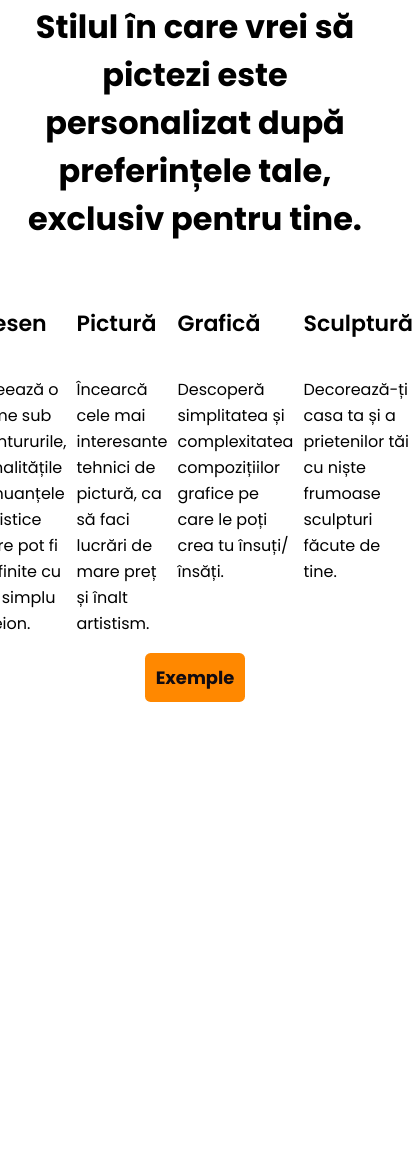
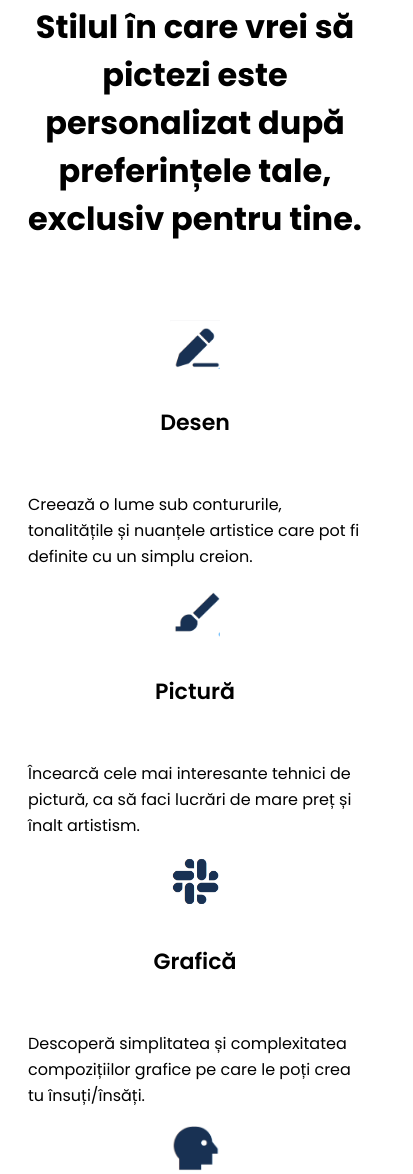
Before and after one commit to Ecaterina1991/afterschool, a plain HTML site: page index.html in a window 390 px wide. Shown: the part 1033-2207 px from the top of the page, 413 px wide, since content can reach past the window. Before the commit the page ends 1743 px from the top, so only its background shows below. Drawn offline with Linux system fonts and the light colour scheme.

Commit message:
icons second section, made responsive the section

```diff
--- a/index.html
+++ b/index.html
@@ -99,18 +99,22 @@
 
   <div class="section-grid-4-col">
     <div class="section-grid-4-col-1">
+      <img class="icon-image"src="./images/img-draw.png" alt="draw image icon" />
       <h5>Desen</h5>
       <p>Creează o lume sub contururile, tonalitățile și nuanțele artistice care pot fi definite cu un simplu creion.</p>
     </div>
     <div class="section-grid-4-col-2">
+      <img class="icon-image"src="./images/img-paint.png" alt="draw image icon" />
       <h5>Pictură</h5>
       <p>Încearcă cele mai interesante tehnici de pictură, ca să faci lucrări de mare preț și înalt artistism.</p>
     </div>
     <div class="section-grid-4-col-3">
+      <img class="icon-image"src="./images/img-graphic.png" alt="draw image icon" />
       <h5>Grafică</h5>
       <p>Descoperă simplitatea și complexitatea compozițiilor grafice pe care le poți crea tu însuți/însăți.</p>
     </div>
     <div class="section-grid-4-col-4">
+      <img class="icon-image"src="./images/img-sculpture.png" alt="draw image icon" />
       <h5>Sculptură</h5>
       <p>Decorează-ți casa ta și a prietenilor tăi cu niște frumoase sculpturi făcute de tine.</p>
     </div>
--- a/style.css
+++ b/style.css
@@ -174,6 +174,8 @@ body > section:last-child {
   display: grid;
   grid-template-areas: "grid-col-1 grid-col-2 grid-col-3 grid-col-4";
   gap: 0.63em;
+  padding-top: 50px;
+  padding-bottom: 30px;
 }
 
 .section-grid-4-col-1 {
@@ -198,6 +200,11 @@ body > section:last-child {
 .section-grid-4-col p {
   font-size: 1em;
   line-height: 26px;
+}
+
+.icon-image {
+  width: 50px;
+  height: auto;
 }
 
 @media screen and (max-width: 890px) {
@@ -253,6 +260,24 @@ body > section:last-child {
     padding: 20px 10px;
     align-items: center;
   }
+
+  .section-grid-4-col {
+    display: grid;
+    grid-template-areas:
+      "grid-col-1 grid-col-2"
+      "grid-col-3 grid-col-4";
+    gap: 30px;
+    padding-top: 50px;
+    padding-bottom: 30px;
+  }
+
+  .section-row-4-cols > div {
+    margin: 0;
+    display: flex;
+    flex-direction: column;
+    justify-content: center;
+    align-items: center;
+  }
 }
 
 @media screen and (max-width: 600px) {
@@ -269,4 +294,25 @@ body > section:last-child {
     justify-content: center;
     align-items: center;
   }
+
+  .section-grid-4-col {
+    display: grid;
+    grid-template-areas:
+      "grid-col-1"
+      "grid-col-2"
+      "grid-col-3"
+      "grid-col-4";
+    gap: 0;
+    margin: 0;
+    padding-top: 50px;
+    padding-bottom: 30px;
+  }
+
+  .section-grid-4-col > div {
+    margin: 0;
+    display: flex;
+    flex-direction: column;
+    justify-content: center;
+    align-items: center;
+  }
 }
```
Also changed, not shown: images/img-draw.png (added), images/img-graphic.png (added), images/img-paint.png (added), images/img-sculpture.png (added).
